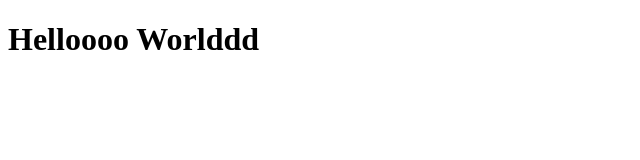
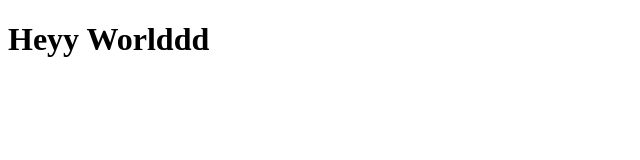
Before and after one commit to Showshow21217/Starting-Project, a plain HTML site: page index.html in a window 1280 px wide. Shown: the whole page, without its empty margins (0-640 px from the left). Drawn offline with Linux system fonts and the light colour scheme.

Commit message:
Changed H1

```diff
--- a/index.html
+++ b/index.html
@@ -3,5 +3,5 @@
     <head>
         <title>Git Hub repository</title>
     </head>
-    <h1>Helloooo Worlddd</h1>
+    <h1>Heyy Worlddd</h1>
 </html>
```
